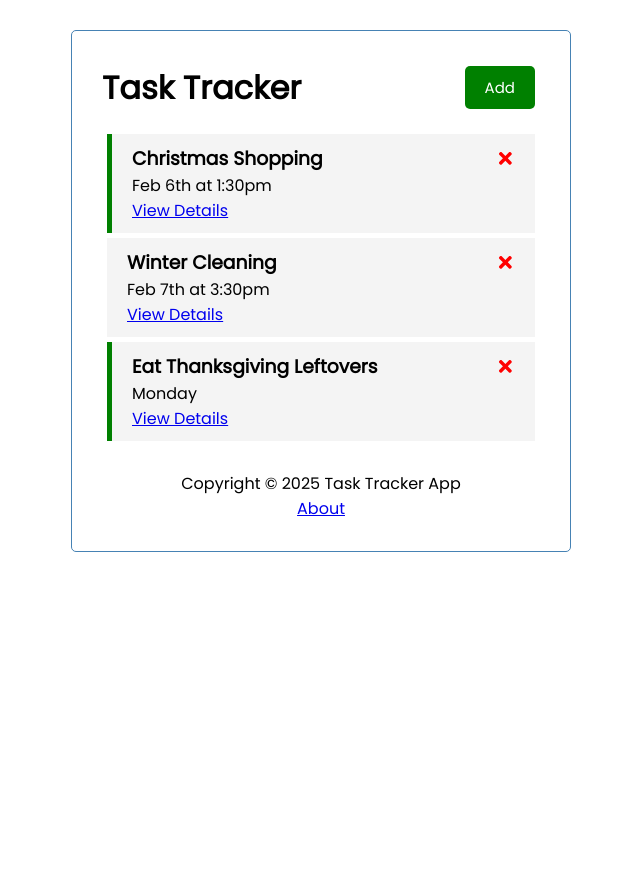
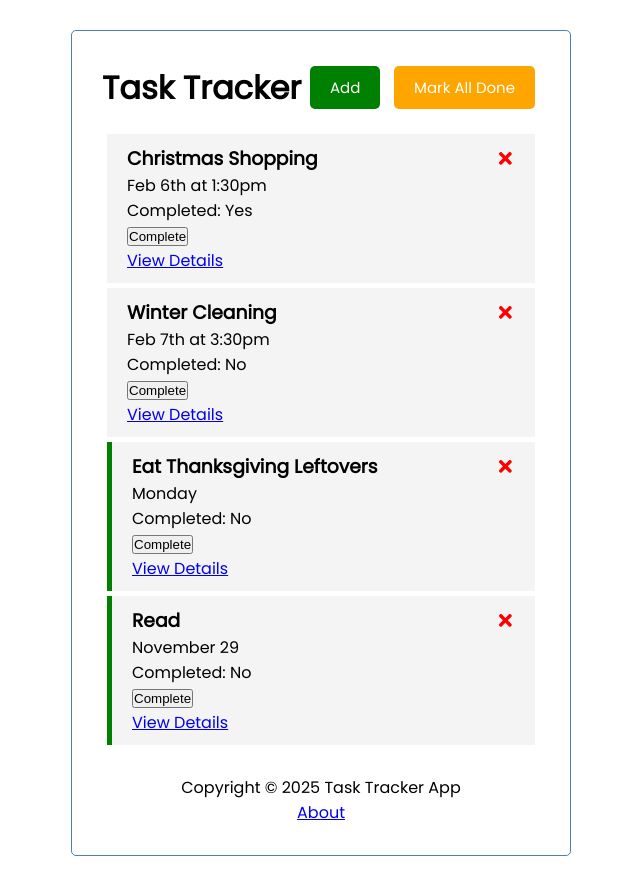
Before and after one commit to hayleyrobin/react-task-tracker, a React (Create React App) app: page / in a window 1280 px wide. Shown: the whole page, without its empty margins (319-959 px from the left). Before the commit the page ends 800 px from the top, so only its background shows below. Built offline with nearby package versions, Linux system fonts and the light colour scheme; data requests are answered from the project's data file.

Commit message:
Implemented a mark all tasks done button and a small buttton to indidvidually make a task complete

```diff
--- a/db.json
+++ b/db.json
@@ -4,19 +4,27 @@
       "id": "2",
       "text": "Christmas Shopping",
       "day": "Feb 6th at 1:30pm",
-      "reminder": true
+      "reminder": false,
+      "completed": true
     },
     {
       "id": "3",
       "text": "Winter Cleaning",
       "day": "Feb 7th at 3:30pm",
-      "reminder": false
+      "reminder": false,
+      "completed": false
     },
     {
       "id": "14f2",
       "text": "Eat Thanksgiving Leftovers",
       "day": "Monday",
       "reminder": true
+    },
+    {
+      "id": "cefb",
+      "text": "Read",
+      "day": "November 29",
+      "reminder": true
     }
   ]
 }
--- a/src/App.js
+++ b/src/App.js
@@ -22,7 +22,6 @@ function App() {
   }, []); //empty dependency array means it runs if only on initial render
 
   // Fetch Tasks
-      //fetch returns a promise
   const fetchTasks = async () => { //await promise/response from server
     const result = await fetch('http://localhost:5002/tasks'); //fetch tasks from json server
     const data = await result.json(); //await data from response in json format
@@ -84,18 +83,53 @@ function App() {
     ));
   };
 
+  // Mark Tasks Complete
+  const markAllDone = () => {
+    // map through tasks, set completed to true for all tasks
+    const updateTasks = tasks.map((task) => ({ ...task, completed: true }));
+    // log that the handler was invoked
+    console.log('markAllDone clicked');
+    setTasks(updateTasks);
+    // log the updated tasks array (setState is async so log the new value directly)
+    console.log('updated tasks', updateTasks);
+  };
+  const markIfDone = async (id) => {
+    //fetch task
+    const taskToComplete = await fetchTask(id)
+    //update task
+    const updateTask = { ...taskToComplete, completed: !taskToComplete.completed };
+
+    // update on servee
+    const result = await fetch(`http://localhost:5002/tasks/${id}`, {
+      method: 'PUT',
+      headers: {
+        'Content-type': 'application/json',
+      },
+      body: JSON.stringify(updateTask),
+    });
+
+    const data = await result.json(); // get updated task data
+
+    //update state
+    setTasks(
+      tasks.map((task) =>
+        task.id === id ? { ...task, completed: data.completed } : task
+      )
+    );
+  };
+
   return (
     <Router>
     <div className="container">
       {/* pass onAdd prop to Header to toggle showAddTask state */}
-      <Header onAdd={() => setShowAddTask(!showAddTask)} showAdd={showAddTask} />
+      <Header onAdd={() => setShowAddTask(!showAddTask)} showAdd={showAddTask} onComplete={markAllDone} />
       <Routes>
         <Route path='/' element={
           <>
             {/* addtask is dependent on showAddTask state */}
             {showAddTask && <AddTask onAdd={addTask} />}
             {/*if tasks exist, render Tasks component, else show message*/}
-            {tasks.length > 0 ? (<Tasks tasks={tasks} onDelete={deleteTask} onToggle={toggleReminder} />) : ('No Tasks to Show')}
+            {tasks.length > 0 ? (<Tasks tasks={tasks} onDelete={deleteTask} onToggle={toggleReminder} onComplete={markIfDone} />) : ('No Tasks to Show')}
           </>
         } />
         <Route path='/about' element={<About />} />
--- a/src/components/Header.js
+++ b/src/components/Header.js
@@ -2,14 +2,18 @@ import PropTypes from "prop-types";
 import { useLocation } from "react-router-dom"; //to access the current route
 import Button from "./Button";
 
-const Header = ({ title = 'Task Tracker' , onAdd, showAdd }) => {
+const Header = ({ title = 'Task Tracker' , onAdd, showAdd, onComplete }) => {
   const location = useLocation(); // get the current route
+  console.log('Header render, onComplete is', onComplete);
   return (
     <header className="header">
       <h1>{title}</h1>
       {/* only show the add button on the home page */}
       {location.pathname === '/' && (
+        <>
         <Button color={showAdd ? "red" : "green"} text={showAdd ? "Close" : "Add"} onClick={onAdd} />
+        <Button color="orange" text="Mark All Done" onClick={onComplete}/>
+        </>
       )}
     </header>
   );
--- a/src/components/Task.js
+++ b/src/components/Task.js
@@ -1,13 +1,15 @@
 import {FaTimes} from 'react-icons/fa';
 import {Link} from 'react-router-dom';
 
-const Task = ({task, onDelete, onToggle}) =>{
+const Task = ({task, onDelete, onToggle, onComplete}) =>{
     return (
-        <div className={`task ${task.reminder ? 'reminder' : ''}`} onDoubleClick={() => onToggle(task.id)}>
+        <div className={`task ${task.reminder ? 'reminder' : ''} ${task.completed ? 'completed' : ''}`} onDoubleClick={() => onToggle(task.id)}>
             <h3>{task.text}
                 <FaTimes style={{ color: 'red', cursor: 'pointer' }} onClick={() => onDelete(task.id)} />
             </h3>
             <p>{task.day}</p>
+            <p>Completed: {task.completed ? 'Yes' : 'No'}</p>
+            <button onClick={() => onComplete(task.id)}>Complete</button>
             <div>
               <Link to={`/task/${task.id}`}>View Details</Link>
             </div>
--- a/src/components/TaskDetails.js
+++ b/src/components/TaskDetails.js
@@ -36,6 +36,7 @@ function TaskDetails() {
             <h3>{task.text}</h3>
             <p>{task.day}</p>
             <p>Reminder: {task.reminder ? 'Yes' : 'No'}</p>
+            <p>Completed: {task.completed ? 'Yes' : 'No'}</p>
             <Button text="Go Back" onClick={() => navigate('/')} />
         </div>
     );
--- a/src/components/Tasks.js
+++ b/src/components/Tasks.js
@@ -1,9 +1,9 @@
 import Task from "./Task";
-const Tasks = ( {tasks, onDelete, onToggle} ) => {
+const Tasks = ( {tasks, onDelete, onToggle, onComplete} ) => {
   return (
     <>
       {tasks.map((task) => (
-        <Task key={task.id} task={task} onDelete={onDelete} onToggle={onToggle} />
+        <Task key={task.id} task={task} onDelete={onDelete} onToggle={onToggle} onComplete={onComplete} />
       ))}
     </>
   );
```
